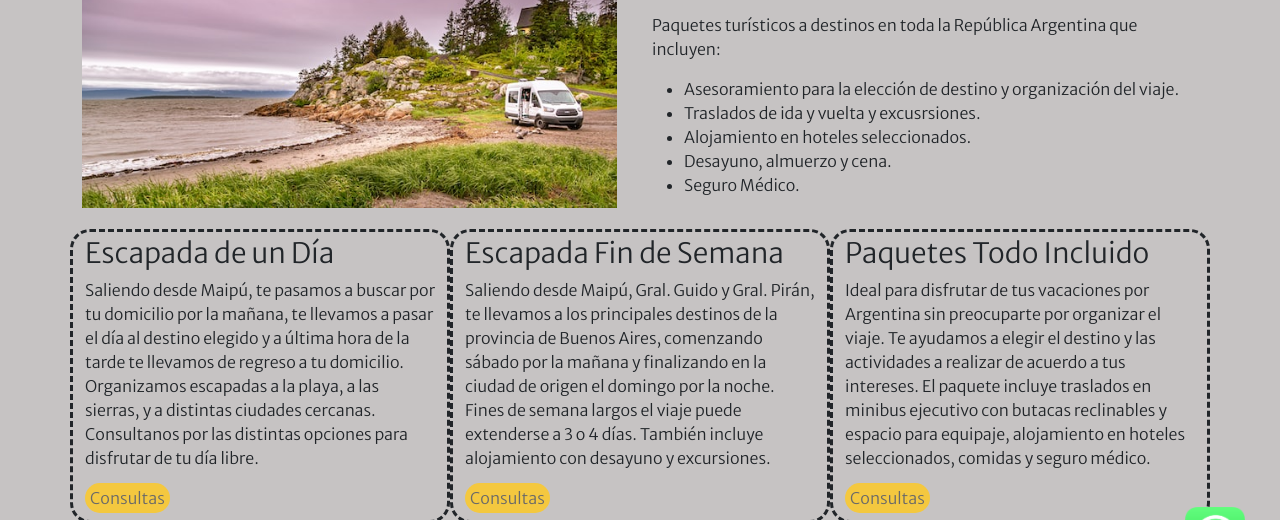
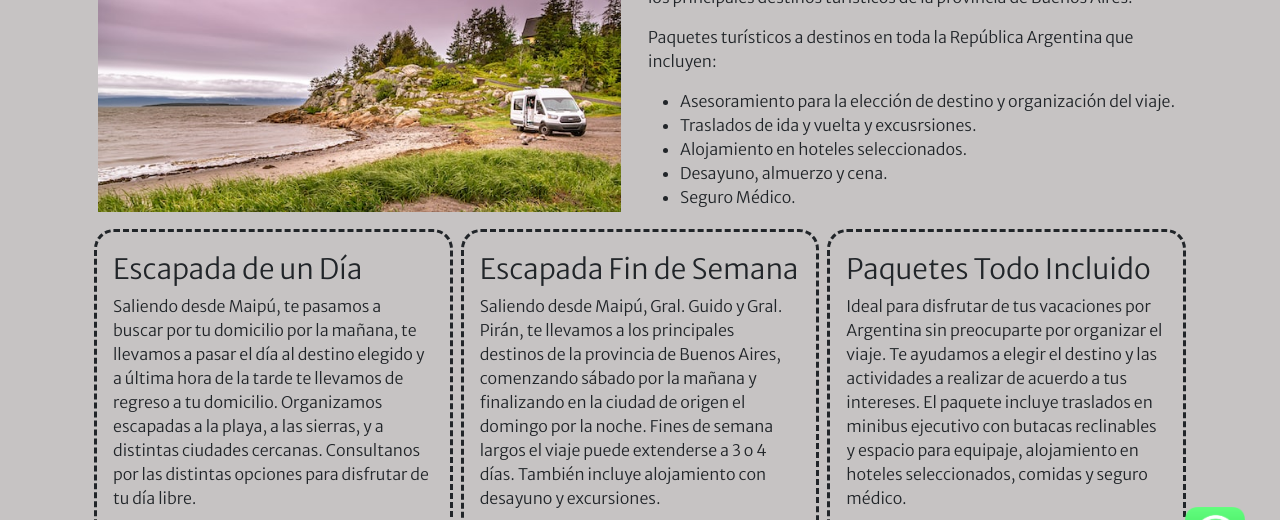
Before and after one commit to Nacho114web/proyecto_coder_viajesruta2, a website: page pages/turismo.html in a window 1280 px wide. Shown: the part 208-728 px from the top of the page. Drawn offline with nearby package versions, Linux system fonts and the light colour scheme; a web font is replaced by a local one.

Commit message:
mejoro layout de pág Turismo agregando gutters a grilla Bootstrap

```diff
--- a/pages/turismo.html
+++ b/pages/turismo.html
@@ -65,9 +65,9 @@
 
   <main class="mainPageTurismo">
 
-    <!-------GRILLA BOOTSTRAP PARA LA SECCIÓN PRINCIPAL DE ESTA PÁGINA-->
-    <section class="container">
-      <div class="row gap-0 row-gap-3">
+    <!-------GRILLA BOOTSTRAP CON GUTTERS PARA LA SECCIÓN PRINCIPAL DE ESTA PÁGINA-->
+    <section class="container p-4">
+      <div class="row gx-2">
         <div class="nombreEmpresaTurismo col-12 col-md-6 ">
           <h1 class="marcaTurismo">VIAJES RUTA 2</h1>
         </div>
@@ -75,10 +75,14 @@
           <h2 class="animate__animated animate__backInLeft animate__slower">Servicios Turísticos</h2>
         </div>
         <div class="imagenTurismo col-12 col-md-6 col-lg-6">
+          <div class="p-1">
             <img src="../images/img_pag_turismo2.jpg" alt="minibus estacionado en la playa">
           </div>
+        </div>
         <div class="parrafoTurismo col-12 col-md-6 col-lg-6">
-          <p>Viajes individuales o grupales de corta duración en temporada estival a los principales destinos turísticos
+          <div class="p-1">
+            <p>Viajes individuales o grupales de corta duración en temporada estival a los principales destinos
+              turísticos
               de la provincia de Buenos Aires.</p>
             <p>Paquetes turísticos a destinos en toda la República Argentina que incluyen:</p>
             <ul>
@@ -89,7 +93,9 @@
               <li>Seguro Médico.</li>
             </ul>
           </div>
+        </div>
         <div class="cardTurismo col-12 col-md-6 col-lg-4">
+          <div class="p-3">
             <h3>Escapada de un Día</h3>
             <p>Saliendo desde Maipú, te pasamos a buscar por tu domicilio por la mañana, te llevamos a pasar el día al
               destino elegido y a última hora de la tarde te llevamos de regreso a tu domicilio. Organizamos escapadas a
@@ -97,21 +103,29 @@
               disfrutar de tu día libre.</p>
             <a class="button" href="../pages/contacto.html">Consultas</a>
           </div>
+        </div>
         <div class="cardTurismo col-12 col-md-6 col-lg-4">
+          <div class="p-3">
             <h3>Escapada Fin de Semana</h3>
-          <p>Saliendo desde Maipú, Gral. Guido y Gral. Pirán, te llevamos a los principales destinos de la provincia de
-            Buenos Aires, comenzando sábado por la mañana y finalizando en la ciudad de origen el domingo por la noche.
+            <p>Saliendo desde Maipú, Gral. Guido y Gral. Pirán, te llevamos a los principales destinos de la provincia
+              de
+              Buenos Aires, comenzando sábado por la mañana y finalizando en la ciudad de origen el domingo por la
+              noche.
               Fines de semana largos el viaje puede extenderse a 3 o 4 días. También incluye alojamiento con desayuno y
               excursiones.</p>
             <a class="button" href="../pages/contacto.html">Consultas</a>
           </div>
+        </div>
         <div class="cardTurismo col-12 col-md-6 col-lg-4">
+          <div class="p-3">
             <h3>Paquetes Todo Incluido</h3>
-          <p>Ideal para disfrutar de tus vacaciones por Argentina sin preocuparte por organizar el viaje. Te ayudamos a
+            <p>Ideal para disfrutar de tus vacaciones por Argentina sin preocuparte por organizar el viaje. Te ayudamos
+              a
               elegir el destino y las actividades a realizar de acuerdo a tus intereses. El paquete incluye traslados en
               minibus ejecutivo con butacas reclinables y espacio para equipaje, alojamiento en hoteles seleccionados,
               comidas y seguro médico.</p>
             <a class="button" href="../pages/contacto.html">Consultas</a>
+          </div>
         </div>
 
       </div>
--- a/style/scss/partials/global/_global.scss
+++ b/style/scss/partials/global/_global.scss
@@ -20,6 +20,7 @@ body {
 header {
    position: sticky;
    top: 0px;
+   z-index: 5;
 }
 
 #barraNaveg {
--- a/style/scss/partials/pages/_turismo.scss
+++ b/style/scss/partials/pages/_turismo.scss
@@ -30,7 +30,7 @@
    }
 }
 
-.cardTurismo {
+.p-3 {
    border-style: dashed, ;
    border-radius: 20px;
    padding-bottom: 10px;
```
Also changed, not shown: style/css/style.css, 1 other file. Lines whose indentation alone changed are shown as unchanged.
